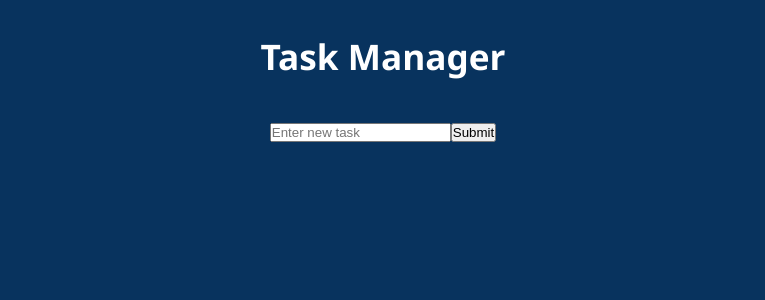
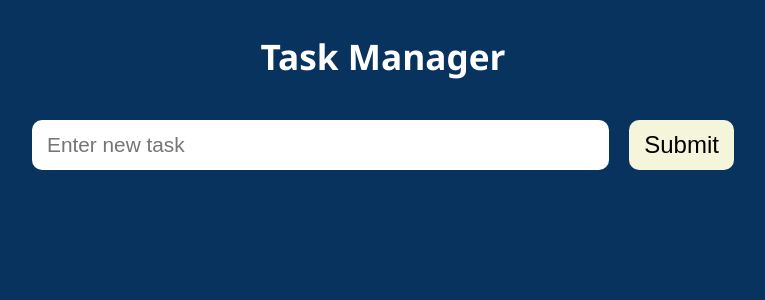
Before and after one commit to Valeriusdev/react-task-manager-app, a React (Vite) app: page / in a window 1280 px wide. Shown: the top 300 px of the page, without its empty margins (257-1022 px from the left). Built offline with nearby package versions, Linux system fonts and the light colour scheme.

Commit message:
update TaskFrom styling

```diff
--- a/src/components/Tasks/TaskForm.jsx
+++ b/src/components/Tasks/TaskForm.jsx
@@ -1,4 +1,5 @@
 import { useState } from "react"
+import "./TaskForm.module.css"
 
 const TaskForm = ({ addTask }) => {
   const[text, setText] = useState('')
--- a/src/components/Tasks/TaskForm.module.css
+++ b/src/components/Tasks/TaskForm.module.css
@@ -4,3 +4,28 @@ form {
   justify-content: center;
   margin-bottom: 30px;
 }
+
+input {
+  width: 45%;
+  height: 30px;
+  font-size: 1.3rem;
+}
+
+button {
+  margin-left: 20px;
+  height: 50px;
+  cursor: pointer;
+  background-color: beige;
+  font-size: 1.5rem;
+}
+
+button:hover {
+  background-color: #39850a;
+}
+
+input,
+button {
+  padding: 10px 15px;
+  border: none;
+  border-radius: 10px;
+}
```
